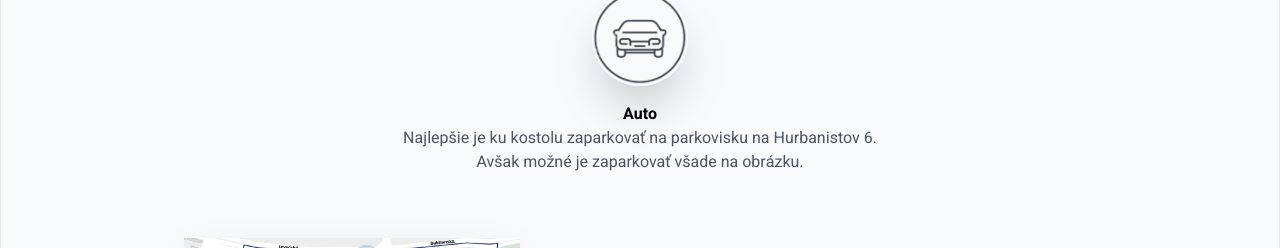
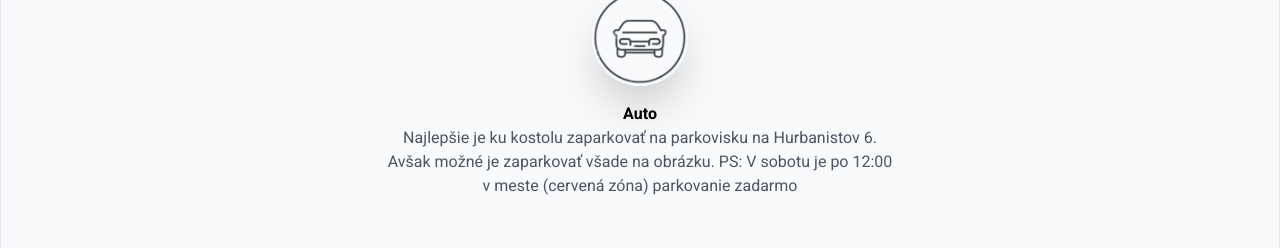
Before and after one commit to jozef229/Wedding_Website, a Vue app: page /host/1 in a window 1280 px wide. Shown: the part 4020-4268 px from the top of the page. Built offline with nearby package versions, Linux system fonts and the light colour scheme; what vue-js-modal would draw is missing.

Commit message:
Add mato

```diff
--- a/src/components/ChangeToHost.vue
+++ b/src/components/ChangeToHost.vue
@@ -52,7 +52,7 @@ methods: {
         r = r.replace(new RegExp(/[ýÿ]/g),"y");
         r = r.replace(new RegExp(/\W/g),"");
         console.log(r)
-        var names = [ "nagy", "tothy", "anka", "miki", "susedia", "palovci", "mareckovci",  "szabovci", "samsonovci", "dusan", "varga", "veronika", "nela", "ujopeto", "ujoluky", "nemecek", "dresto", "jusko", "petrov", "macky", "masaryk", "sestricka", "hrinkovci", "ulicna", "billy", "svarcovci", "matich", "halaga", "havadej", "holodnakova", "marcinkovci", "palko", "patka", "tothova", "vargovci", "pvp", "bulikovci", "gutyan", "hurtikovci", "sabovci", "steiner", "steinerovci", "vojtko", "brasko", "dxc", "huda", "thily", "jacques", "ele", "alma", "milka", "hrusovska", "ocko", "onofrejovci", "simovci", "horvathovci" ];
+        var names = [ "nagy", "tothy", "anka", "miki", "susedia", "palovci", "mareckovci",  "szabovci", "samsonovci", "dusan", "varga", "veronika", "nela", "ujopeto", "ujoluky", "nemecek", "dresto", "jusko", "petrov", "macky", "mato", "masaryk", "sestricka", "hrinkovci", "ulicna", "billy", "svarcovci", "matich", "halaga", "havadej", "holodnakova", "marcinkovci", "palko", "patka", "tothova", "vargovci", "pvp", "bulikovci", "gutyan", "hurtikovci", "sabovci", "steiner", "steinerovci", "vojtko", "brasko", "dxc", "huda", "thily", "jacques", "ele", "alma", "milka", "hrusovska", "ocko", "onofrejovci", "simovci", "horvathovci" ];
         if(names.includes(r)){
             window.location.href = "/host/" + r
         }
--- a/src/components/HeaderHost.vue
+++ b/src/components/HeaderHost.vue
@@ -84,6 +84,7 @@ import gutyan from "../assets/personalized/gutyan.jpg"
 import hurtikovci from "../assets/personalized/hurtikova.jpg"
 import sabovci from "../assets/personalized/sabovci.jpg"
 import steiner from "../assets/personalized/steiner.jpg"
+import mato from "../assets/personalized/mato.jpg"
 import steinerovci from "../assets/personalized/steinerovci.jpg"
 import vojtko from "../assets/personalized/vojtko.jpg"
 import brasko from "../assets/personalized/brasko.jpg"
@@ -138,6 +139,11 @@ export default {
                 if(pass == "ulicna"){
                     this.personalized.image = ulicna
                     this.personalized.name = "Ahoj Michi, tešíme sa na teba! :)"
+                    return true
+                }
+                if(pass == "mato"){
+                    this.personalized.image = mato
+                    this.personalized.name = "Ahoj Maťo, tešíme sa na teba! :)"
                     return true
                 }
                 if(pass == "billy"){
--- a/src/locales/sk.json
+++ b/src/locales/sk.json
@@ -139,7 +139,7 @@
   "programtimeline_text_11": "Zazvonil zvonec a rozprávky je koniec. PS: samozrejme žili šťastne až kým nepomreli",
 
   "transport_car_title": "Auto",
-  "transport_car_description": "Najlepšie je ku kostolu zaparkovať na parkovisku na Hurbanistov 6. Avšak možné je zaparkovať všade na obrázku.",
+  "transport_car_description": "Najlepšie je ku kostolu zaparkovať na parkovisku na Hurbanistov 6. Avšak možné je zaparkovať všade na obrázku. PS: V sobotu je po 12:00 v meste (cervená zóna) parkovanie zadarmo",
   "transport_car_red": "Červená reprezentuje 1. pásmo (sms lístok 1,10e za hodinu, parkovací lístok 1.0e za hodinu)",
   "transport_car_orange": "Oranžová reprezentuje 2. pásmo (sms lístok 0,77e za hodinu, parkovací lístok 0.70e za hodinu)",
   "transport_car_green": "Červená reprezentuje 3. pásmo (sms lístok 0.39e za hodinu, parkovací lístok 0.35e za hodinu)",
```
Also changed, not shown: src/assets/personalized/mato.jpg (added).
